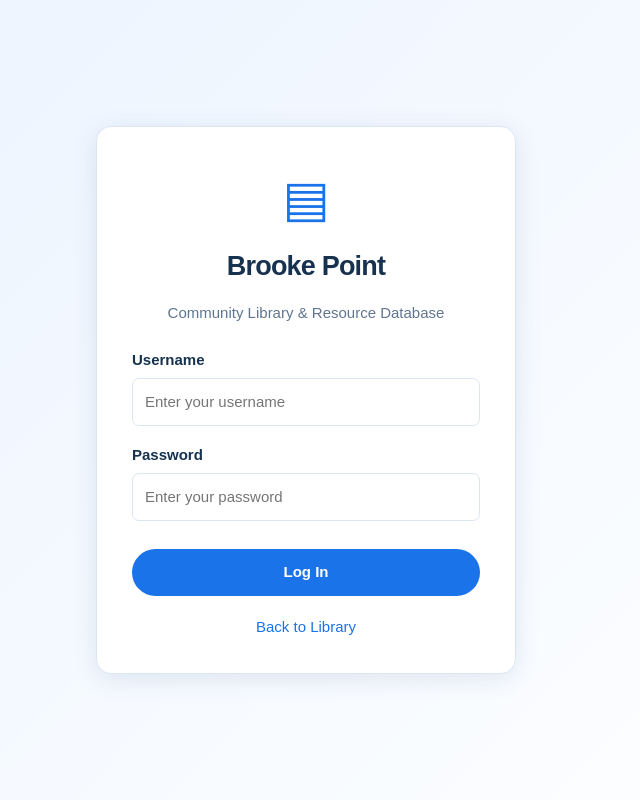
After one commit to darchery0/dih, a Flask app: page /login in a window 1280 px wide. The commit adds this page. Shown: the whole page, without its empty margins (334-974 px from the left). Run offline with Flask 3, Linux system fonts and the light colour scheme.

Commit message:
feat- login

```diff
--- a/SQLStuff/app.py
+++ b/SQLStuff/app.py
@@ -5,7 +5,7 @@ import sys
 from functools import wraps
 from pathlib import Path
 
-from flask import Flask, jsonify, request, session, render_template
+from flask import Flask, jsonify, request, session, render_template, redirect
 from werkzeug.security import generate_password_hash, check_password_hash
 
 BASE = Path(__file__).resolve().parent
@@ -90,6 +90,12 @@ def error(message, status=400):
 @app.get("/")
 def home():
     return render_template("index.html")
+
+@app.get("/login")
+def login_page():
+    if "user_id" in session:
+        return redirect("/")
+    return render_template("login.html")
 
 
 @app.post("/api/login")
--- /dev/null
+++ b/SQLStuff/templates/login.html
@@ -0,0 +1,170 @@
+
+<!DOCTYPE html>
+<html lang="en">
+<head>
+    <meta charset="UTF-8">
+    <meta name="viewport" content="width=device-width, initial-scale=1">
+    <title>Login | Brooke Point Library</title>
+    <link rel="stylesheet" href="{{ url_for('static', filename='css/style.css') }}">
+
+    <style>
+        body {
+            min-height: 100vh;
+            display: flex;
+            align-items: center;
+            justify-content: center;
+            background: linear-gradient(135deg, #eaf3ff, #ffffff);
+            padding: 20px;
+        }
+
+        .login-container {
+            background: white;
+            width: 100%;
+            max-width: 420px;
+            padding: 35px;
+            border-radius: 15px;
+            box-shadow: 0 5px 25px rgba(33,79,130,.12);
+            border: 1px solid #dce6f3;
+        }
+
+        .login-icon {
+            text-align: center;
+            font-size: 50px;
+            color: #1a73e8;
+        }
+
+        .login-container h1 {
+            text-align: center;
+            font-size: 27px;
+            color: #17324f;
+        }
+
+        .login-subtitle {
+            text-align: center;
+            color: #60758f;
+            margin-bottom: 25px;
+        }
+
+        .login-group {
+            margin-bottom: 18px;
+        }
+
+        .login-group label {
+            display: block;
+            margin-bottom: 6px;
+            font-weight: bold;
+        }
+
+        .login-group input {
+            width: 100%;
+            padding: 12px;
+            border: 1px solid #dce6f3;
+            border-radius: 7px;
+        }
+
+        .login-button {
+            width: 100%;
+            margin-top: 10px;
+        }
+
+        .login-error {
+            color: #b42318;
+            margin-top: 12px;
+            text-align: center;
+        }
+
+        .back-link {
+            display: block;
+            text-align: center;
+            margin-top: 20px;
+            color: #1a73e8;
+        }
+    </style>
+</head>
+
+<body>
+
+<div class="login-container">
+
+    <div class="login-icon">▤</div>
+
+    <h1>Brooke Point</h1>
+
+    <p class="login-subtitle">
+        Community Library & Resource Database
+    </p>
+
+    <form id="loginForm">
+
+        <div class="login-group">
+            <label for="username">Username</label>
+            <input
+                type="text"
+                id="username"
+                placeholder="Enter your username"
+                required
+                autocomplete="username">
+        </div>
+
+        <div class="login-group">
+            <label for="password">Password</label>
+            <input
+                type="password"
+                id="password"
+                placeholder="Enter your password"
+                required
+                autocomplete="current-password">
+        </div>
+
+        <button type="submit" class="primary login-button">
+            Log In
+        </button>
+
+        <p id="loginError" class="login-error"></p>
+
+    </form>
+
+    <a href="/" class="back-link">Back to Library</a>
+
+</div>
+
+<script>
+document.getElementById("loginForm").addEventListener("submit", async function(event) {
+    event.preventDefault();
+
+    const username = document.getElementById("username").value;
+    const password = document.getElementById("password").value;
+    const errorMessage = document.getElementById("loginError");
+
+    errorMessage.textContent = "";
+
+    try {
+        const response = await fetch("/api/login", {
+            method: "POST",
+            headers: {
+                "Content-Type": "application/json"
+            },
+            body: JSON.stringify({
+                username: username,
+                password: password
+            })
+        });
+
+        const result = await response.json();
+
+        if (!response.ok) {
+            errorMessage.textContent = result.error || "Login failed.";
+            return;
+        }
+
+        // Redirect after successful login
+        window.location.href = "/";
+
+    } catch (error) {
+        errorMessage.textContent = "Unable to connect to the server.";
+    }
+});
+</script>
+
+</body>
+</html>
```
Also changed, not shown: SQLStuff/static/js/main.js (+42 -0 lines), SQLStuff/templates/index.html (+23 -7 lines), SQLStuff/library.db.
